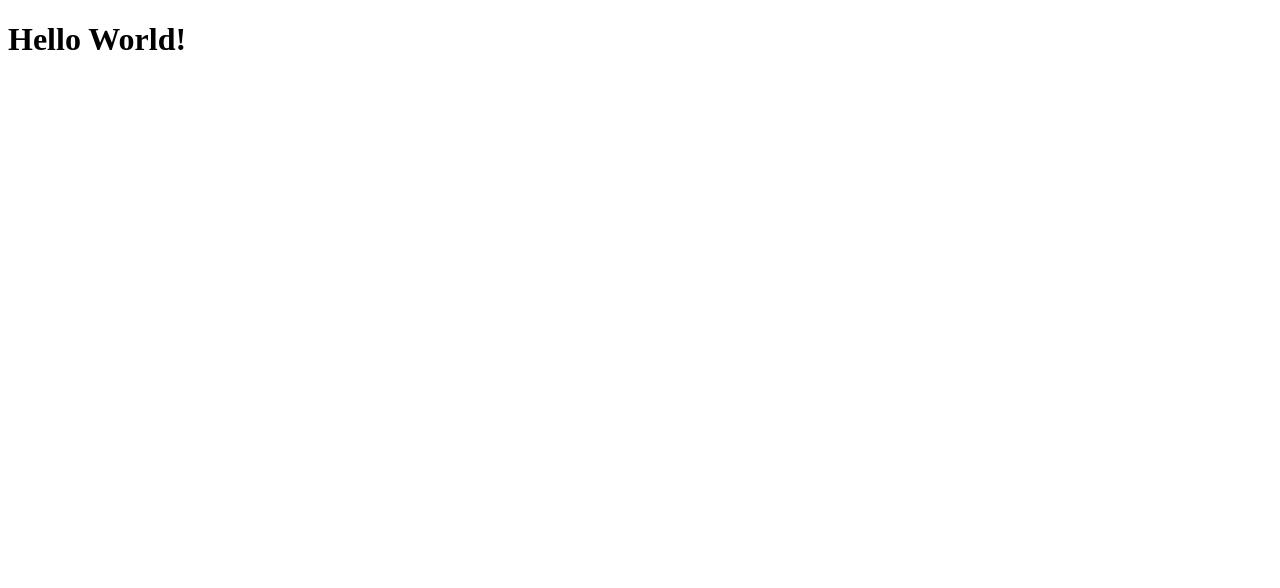
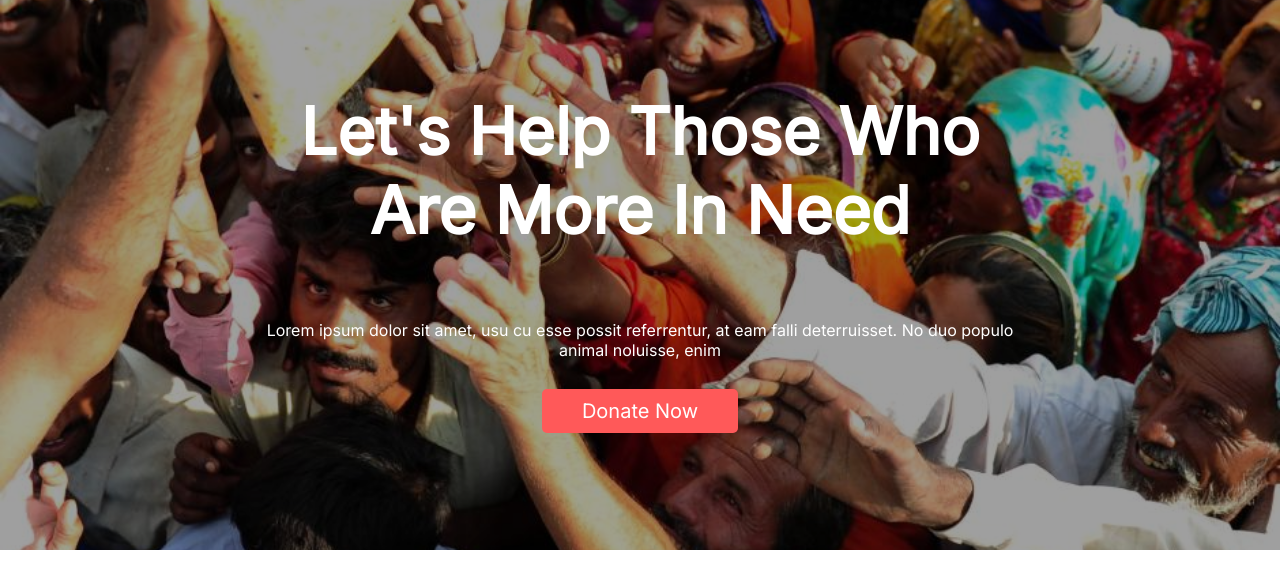
Before and after one commit to Md-Rana-Hossain/first-assignment, a plain HTML site: page index.html in a window 1280 px wide. Drawn offline with Linux system fonts and the light colour scheme.

Commit message:
top banner complete

```diff
--- a/index.html
+++ b/index.html
@@ -6,10 +6,25 @@
     <meta http-equiv="X-UA-Compatible" content="IE=edge">
     <meta name="viewport" content="width=device-width, initial-scale=1.0">
     <title>Donate Today</title>
+    <link rel="preconnect" href="https://fonts.googleapis.com">
+    <link rel="preconnect" href="https://fonts.gstatic.com" crossorigin>
+    <link href="https://fonts.googleapis.com/css2?family=Poppins&display=swap" rel="stylesheet">
+    <link href="https://fonts.googleapis.com/css2?family=Inter&family=Poppins&display=swap" rel="stylesheet">
+    <link rel="stylesheet" href="style.css">
 </head>
 
 <body>
-    <h1>Hello World!</h1>
+    <section class="top-banner">
+        <div class="top-shadow-layer">
+            <div class="top-banner-info">
+                <h1>Let's Help Those Who Are More In Need</h1>
+                <p>Lorem ipsum dolor sit amet, usu cu esse possit referrentur, at eam falli deterruisset. No duo populo
+                    animal noluisse, enim</p>
+                <div><a target="_blank" href="https://www.globalgiving.org/">Donate Now</a>
+                </div>
+            </div>
+        </div>
+    </section>
 
 </body>
 
--- /dev/null
+++ b/style.css
@@ -0,0 +1,61 @@
+/*font-family: 'Inter', sans-serif;
+font-family: 'Poppins', sans-serif;*/
+
+body {
+    margin: 0px;
+    font-family: 'Poppins', sans-serif;
+    font-family: 'Inter', sans-serif;
+}
+
+.top-banner {
+    height: 550px;
+    background-image: url(images/donation0.jpg);
+    background-size: cover;
+    background-repeat: no-repeat;
+    background-position: 50% 50%;
+    position: relative;
+}
+
+.top-shadow-layer {
+    background-color: rgba(0, 0, 0, 0.377);
+    position: absolute;
+    top: 0;
+    left: 0;
+    width: 100%;
+    height: 100%;
+}
+
+.top-banner-info {
+    width: 60%;
+    height: 80%;
+
+    margin: 3% auto;
+    display: flex;
+    flex-direction: column;
+    text-align: center;
+}
+
+.top-banner-info h1 {
+    font-size: 65px;
+    font-weight: bold;
+    color: white;
+    font-family: 'Inter', sans-serif;
+}
+
+.top-banner-info p {
+    color: white;
+    margin-bottom: 5%;
+}
+
+.top-banner-info a {
+    text-decoration: none;
+    color: white;
+    background-color: #FF5959;
+    text-align: center;
+    justify-content: center;
+    padding: 10px 40px;
+    border-radius: 5px;
+    font-size: 20px;
+    font-weight: semibold;
+
+}
```
